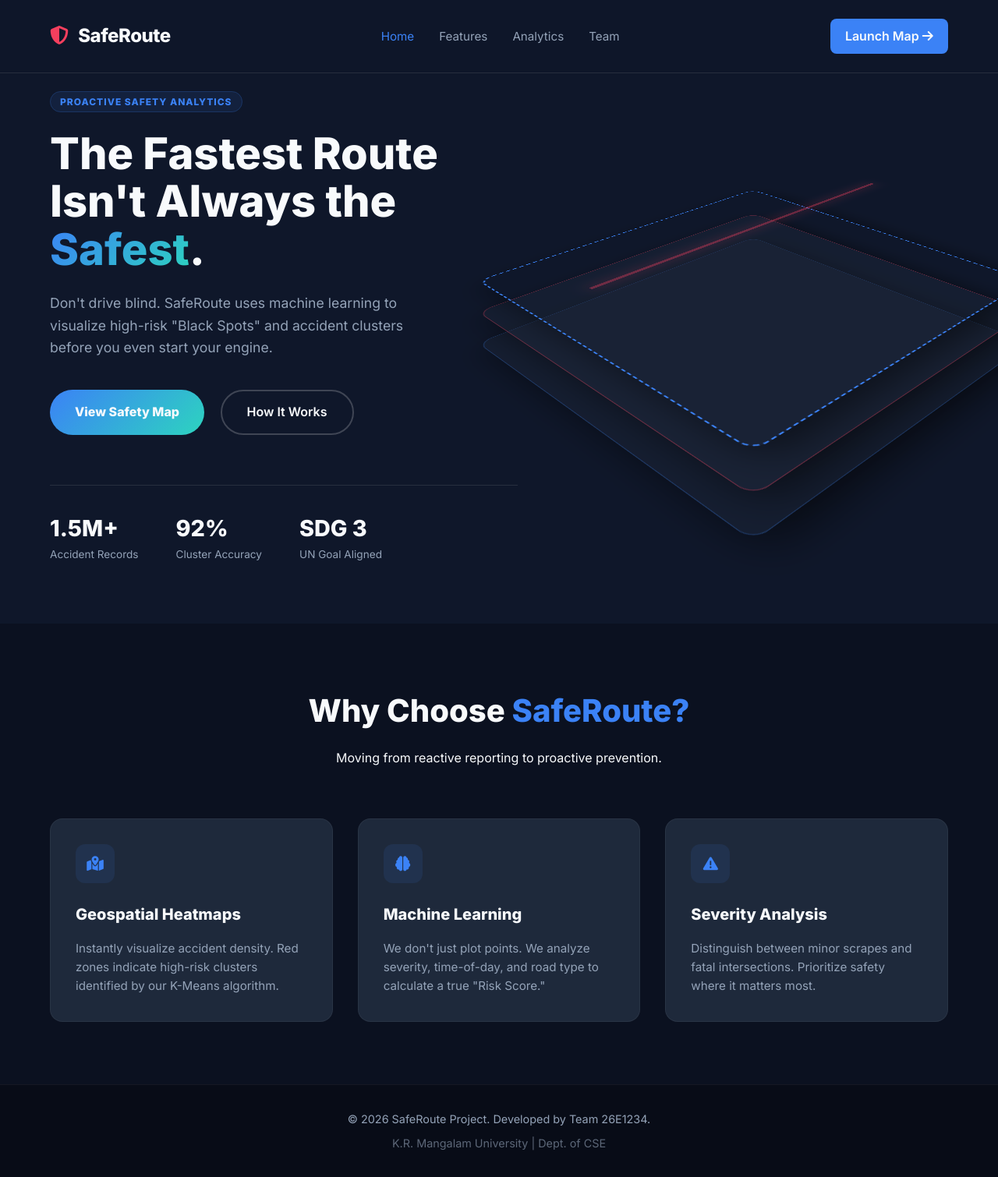
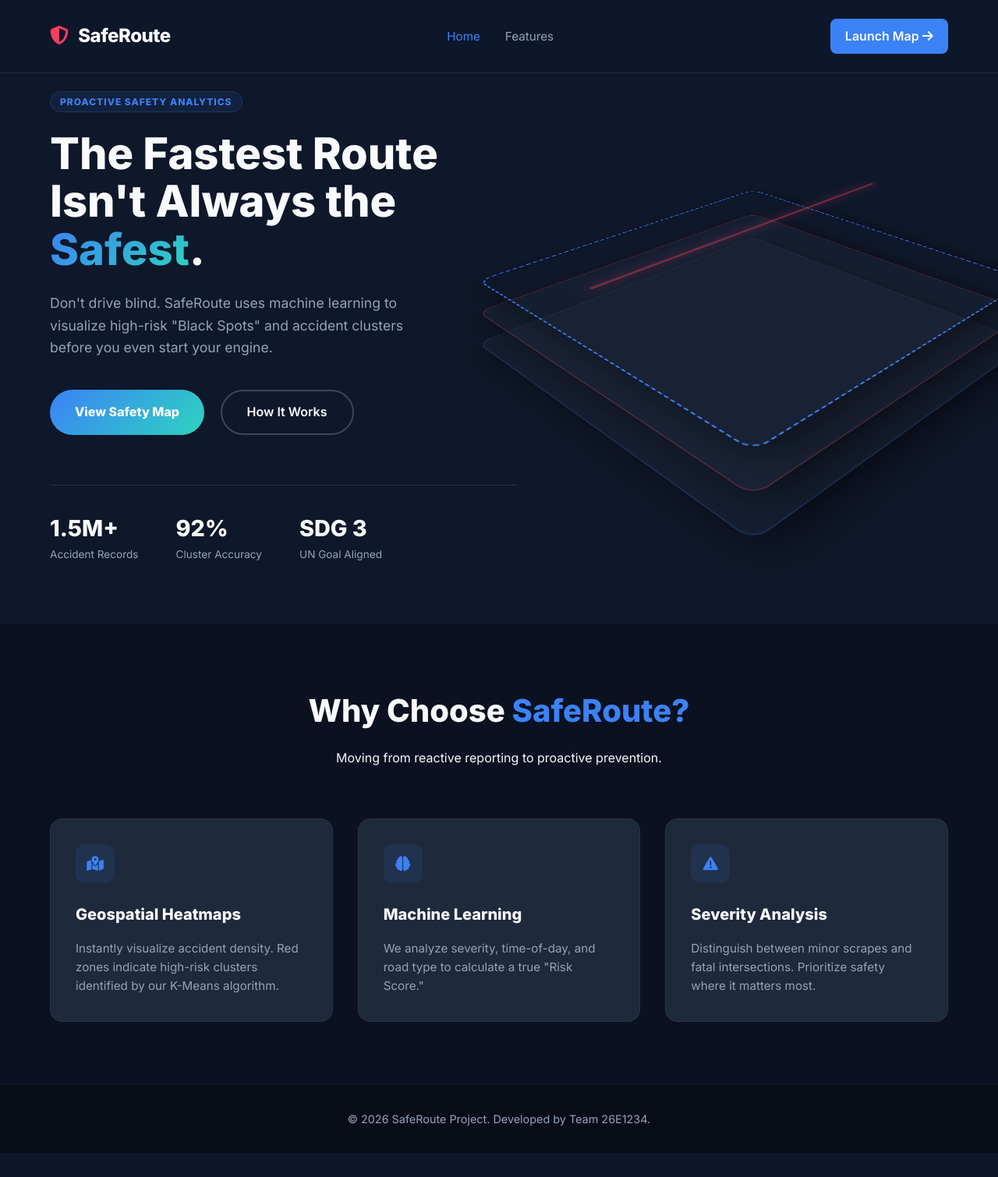
Before and after one commit to shourya0pratap/SafeRoute, a Flask app: page / in a window 1280 px wide. Shown: the whole page at 78% size. After the commit the page ends 1479 px from the top, so only its background shows below. Run offline with Flask 3, Linux system fonts and the light colour scheme.

Commit message:
Updated index.html to use layout.html

```diff
--- a/app/templates/index.html
+++ b/app/templates/index.html
@@ -1,32 +1,10 @@
-<!doctype html>
-<html lang="en">
-  <head>
-    <meta charset="UTF-8" />
-    <meta name="viewport" content="width=device-width, initial-scale=1.0" />
-    <title>SafeRoute | Predictive Traffic Safety</title>
-    <link
-      rel="stylesheet"
-      href="{{ url_for('static', filename='css/style.css') }}"
-    />
-    <link
-      rel="stylesheet"
-      href="https://cdnjs.cloudflare.com/ajax/libs/font-awesome/6.4.0/css/all.min.css"
-    />
-    <link
-      href="https://fonts.googleapis.com/css2?family=Inter:wght@300;400;600;800&display=swap"
-      rel="stylesheet"
-    />
-  </head>
-  <body>
+{% extends "layout.html" %} {% block title %}SafeRoute | Predictive Traffic
+Safety{% endblock %} {% block content %}
 <nav class="navbar">
-      <div class="logo">
-        <i class="fa-solid fa-shield-halved"></i> SafeRoute
-      </div>
+  <div class="logo"><i class="fa-solid fa-shield-halved"></i> SafeRoute</div>
   <ul class="nav-links">
     <li><a href="#hero" class="active">Home</a></li>
     <li><a href="#features">Features</a></li>
-        <li><a href="#stats">Analytics</a></li>
-        <li><a href="#team">Team</a></li>
   </ul>
   <a href="/dashboard" class="btn-primary"
     >Launch Map <i class="fa-solid fa-arrow-right"></i
@@ -37,16 +15,14 @@
   <div class="hero-content">
     <span class="badge">PROACTIVE SAFETY ANALYTICS</span>
     <h1>
-          The Fastest Route Isn't Always the
-          <span class="highlight">Safest</span>.
+      The Fastest Route Isn't Always the <span class="highlight">Safest</span>.
     </h1>
     <p>
-          Don't drive blind. SafeRoute uses machine learning to visualize
-          high-risk "Black Spots" and accident clusters before you even start
-          your engine.
+      Don't drive blind. SafeRoute uses machine learning to visualize high-risk
+      "Black Spots" and accident clusters before you even start your engine.
     </p>
     <div class="cta-group">
-          <a href="dashboard.html" class="btn-lg">View Safety Map</a>
+      <a href="/dashboard" class="btn-lg">View Safety Map</a>
       <a href="#features" class="btn-outline">How It Works</a>
     </div>
 
@@ -82,35 +58,29 @@
 
   <div class="feature-grid">
     <div class="feature-card">
-          <div class="icon-box">
-            <i class="fa-solid fa-map-location-dot"></i>
-          </div>
+      <div class="icon-box"><i class="fa-solid fa-map-location-dot"></i></div>
       <h3>Geospatial Heatmaps</h3>
       <p>
         Instantly visualize accident density. Red zones indicate high-risk
         clusters identified by our K-Means algorithm.
       </p>
     </div>
-
     <div class="feature-card">
-          <div class="icon-box">
-            <i class="fa-solid fa-brain"></i>
-          </div>
+      <div class="icon-box"><i class="fa-solid fa-brain"></i></div>
       <h3>Machine Learning</h3>
       <p>
-            We don't just plot points. We analyze severity, time-of-day, and
-            road type to calculate a true "Risk Score."
+        We analyze severity, time-of-day, and road type to calculate a true
+        "Risk Score."
       </p>
     </div>
-
     <div class="feature-card">
       <div class="icon-box">
         <i class="fa-solid fa-triangle-exclamation"></i>
       </div>
       <h3>Severity Analysis</h3>
       <p>
-            Distinguish between minor scrapes and fatal intersections.
-            Prioritize safety where it matters most.
+        Distinguish between minor scrapes and fatal intersections. Prioritize
+        safety where it matters most.
       </p>
     </div>
   </div>
@@ -119,9 +89,8 @@
 <footer>
   <div class="footer-content">
     <p>&copy; 2026 SafeRoute Project. Developed by Team 26E1234.</p>
-        <p class="sub-text">K.R. Mangalam University | Dept. of CSE</p>
   </div>
 </footer>
-    <script src="../static/js/script.js"></script>
-  </body>
-</html>
+{% endblock %} {% block scripts %}
+<script src="{{ url_for('static', filename='js/script.js') }}"></script>
+{% endblock %}
```
Lines whose indentation alone changed are shown as unchanged.
